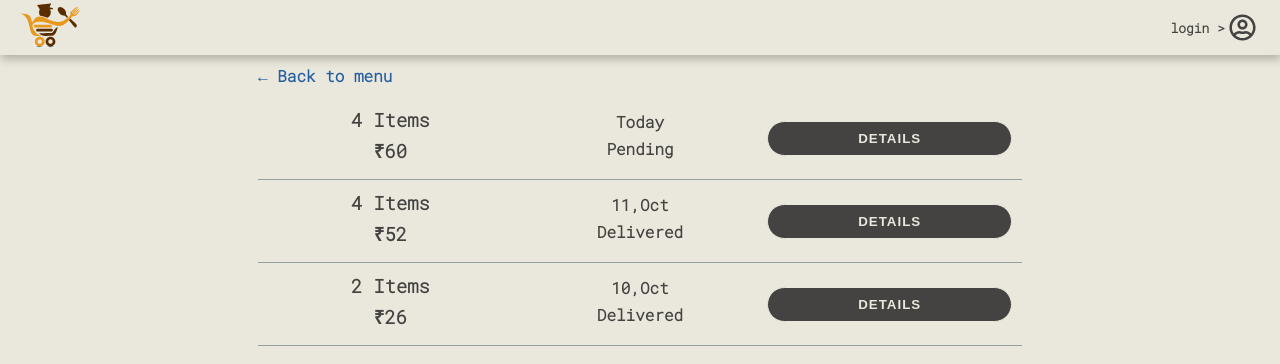
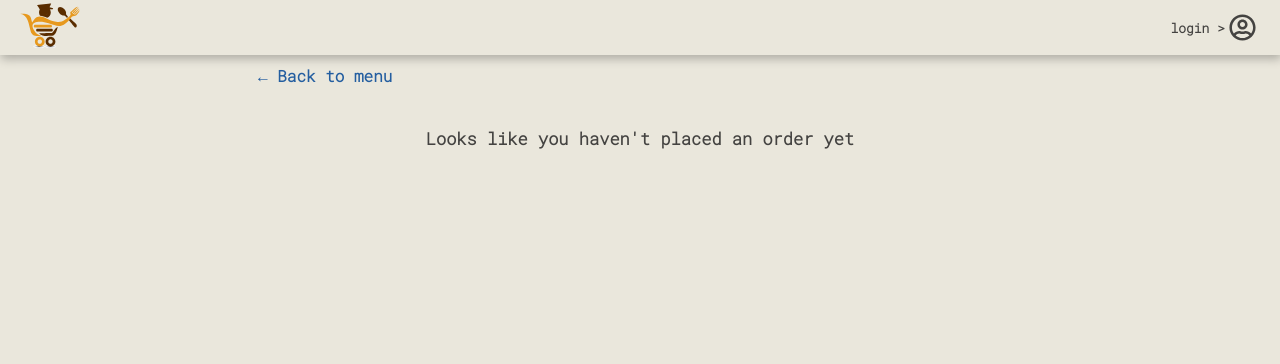
Before and after one commit to GS-Jatt/Fast-Order, a React (Vite) app: page /orders in a window 1280 px wide. Shown: the top 364 px of the page. Built offline with nearby package versions, Linux system fonts and the light colour scheme.

Commit message:
feat: add server

```diff
--- a/package.json
+++ b/package.json
@@ -11,6 +11,7 @@
   },
   "dependencies": {
     "@reduxjs/toolkit": "^1.9.6",
+    "date-fns": "^4.1.0",
     "react": "^18.2.0",
     "react-dom": "^18.2.0",
     "react-hot-toast": "^2.4.1",
@@ -28,5 +29,6 @@
     "eslint-plugin-react-hooks": "^4.6.0",
     "eslint-plugin-react-refresh": "^0.4.3",
     "vite": "^4.4.5"
-  }
+  },
+  "packageManager": "pnpm@10.11.0+sha512.6540583f41cc5f628eb3d9773ecee802f4f9ef9923cc45b69890fb47991d4b092964694ec3a4f738a420c918a333062c8b925d312f42e4f0c263eb603551f977"
 }
--- a/src/features/cart/CartSlice.js
+++ b/src/features/cart/CartSlice.js
@@ -1,130 +1,162 @@
 import { createSlice } from "@reduxjs/toolkit";
+import { updateCart } from "../../services/cart";
+import { addOrder } from "../../services/order";
 
 const initial = {
-
-    cart:[],
-    order:[
-      {
-        date: {
-          day: 10,
-          month: 9
-        },
-        id: 1697111825240,
-        oder: [
-          {
-            id: 1,
-            name: 'Margherita',
-            quantity: 1,
-            unitPrice: 12,
-            totalPrice: 12
-          },
-          {
-            id: 2,
-            name: 'Capricciosa',
-            quantity: 1,
-            unitPrice: 14,
-            totalPrice: 14
-          }
-        ],
-            status: 'Delivered'
-      },
-      {
-        date: {
-          day: 11,
-          month: 9
-        },
-        id: 1697111948956,
-        oder: [
-          {
-            id: 1,
-            name: 'Margherita',
-            quantity: 2,
-            unitPrice: 12,
-            totalPrice: 24
-          },
-          {
-            id: 2,
-            name: 'Capricciosa',
-            quantity: 2,
-            unitPrice: 14,
-            totalPrice: 28
-          }
-        ],
-          status: 'Delivered'
-      },
-      {
-        date: {
-          day: 12,
-          month: 9
-        },
-        id: 1697111961251,
-        oder: [
-          {
-            id: 9,
-            name: 'Pepperoni',
-            quantity: 1,
-            unitPrice: 14,
-            totalPrice: 14
-          },
-          {
-            id: 10,
-            name: 'Hawaiian',
-            quantity: 1,
-            unitPrice: 15,
-            totalPrice: 15
-          },
-          {
-            id: 11,
-            name: 'Spinach and Mushroom',
-            quantity: 1,
-            unitPrice: 15,
-            totalPrice: 15
-          },
-          {
-            id: 12,
-            name: 'Mediterranean',
-            quantity: 1,
-            unitPrice: 16,
-            totalPrice: 16
-          }
-        ],
-        status: 'Pending'
-      }
+  cart: [],
+  order: [
+    //   {
+    //     date: {
+    //       day: 10,
+    //       month: 9,
+    //     },
+    //     id: 1697111825240,
+    //     oder: [
+    //       {
+    //         id: 1,
+    //         name: "Margherita",
+    //         quantity: 1,
+    //         unitPrice: 12,
+    //         totalPrice: 12,
+    //       },
+    //       {
+    //         id: 2,
+    //         name: "Capricciosa",
+    //         quantity: 1,
+    //         unitPrice: 14,
+    //         totalPrice: 14,
+    //       },
+    //     ],
+    //     status: "Delivered",
+    //   },
+    //   {
+    //     date: {
+    //       day: 11,
+    //       month: 9,
+    //     },
+    //     id: 1697111948956,
+    //     oder: [
+    //       {
+    //         id: 1,
+    //         name: "Margherita",
+    //         quantity: 2,
+    //         unitPrice: 12,
+    //         totalPrice: 24,
+    //       },
+    //       {
+    //         id: 2,
+    //         name: "Capricciosa",
+    //         quantity: 2,
+    //         unitPrice: 14,
+    //         totalPrice: 28,
+    //       },
+    //     ],
+    //     status: "Delivered",
+    //   },
+    //   {
+    //     date: {
+    //       day: 12,
+    //       month: 9,
+    //     },
+    //     id: 1697111961251,
+    //     oder: [
+    //       {
+    //         id: 9,
+    //         name: "Pepperoni",
+    //         quantity: 1,
+    //         unitPrice: 14,
+    //         totalPrice: 14,
+    //       },
+    //       {
+    //         id: 10,
+    //         name: "Hawaiian",
+    //         quantity: 1,
+    //         unitPrice: 15,
+    //         totalPrice: 15,
+    //       },
+    //       {
+    //         id: 11,
+    //         name: "Spinach and Mushroom",
+    //         quantity: 1,
+    //         unitPrice: 15,
+    //         totalPrice: 15,
+    //       },
+    //       {
+    //         id: 12,
+    //         name: "Mediterranean",
+    //         quantity: 1,
+    //         unitPrice: 16,
+    //         totalPrice: 16,
+    //       },
+    //     ],
+    //     status: "Pending",
+    //   },
   ],
 };
 
 const cartSlice = createSlice({
-    name:'cart',
+  name: "cart",
   initialState: initial,
-    reducers:{
-        addItem(state, action){
+  reducers: {
+    setCart(state, action) {
+      state.cart = action.payload;
+    },
+    addItem(state, action) {
       state.cart.push(action.payload);
+      updateCart(state.cart);
     },
-        deleteItem(state, action){
-            state.cart = state.cart.filter((item)=>item.id!==action.payload);
+    deleteItem(state, action) {
+      state.cart = state.cart.filter((item) => item.id !== action.payload);
+      updateCart(state.cart);
     },
-        incQuantity(state, action){
-
+    incQuantity(state, action) {
       const item = state.cart.find((item) => item.id === action.payload);
-            item.quantity ++;
+      item.quantity++;
       item.totalPrice = item.quantity * item.unitPrice;
+      updateCart(state.cart);
     },
     decQuantity(state, action) {
       const item = state.cart.find((item) => item.id === action.payload);
-            item.quantity --;
+      item.quantity--;
       item.totalPrice = item.quantity * item.unitPrice;
+      updateCart(state.cart);
     },
-        clearCart(state, action){
+    clearCart(state, action) {
       state.cart = [];
+      updateCart(state.cart);
     },
-        addOder(state, action){
+    addOder(state, action) {
+      state.order.push({
+        date: action.payload,
+        orderId: Date.now(),
+        oder: state.cart,
+        status: "Pending",
+      });
+      addOrder({
+        date: action.payload,
+        id: 23,
+        orderId: Date.now(),
+        oder: state.cart,
+        status: "Pending",
+      });
+      state.cart = [];
+      updateCart(state.cart);
+    },
+    setOrder(state, action) {
+      state.order = action.payload;
+    },
+  },
+});
 
-            state.order.push({ date: action.payload, id: Date.now(), oder: state.cart, status:'Pending'});
-            state.cart =[];
-        }
-    }
-})
+export const reducer = cartSlice.reducer;
 
-export const reducer =  cartSlice.reducer;
-
-export const {addItem, addOder, deleteItem, incQuantity, decQuantity, clearCart} = cartSlice.actions
+export const {
+  addItem,
+  addOder,
+  deleteItem,
+  incQuantity,
+  decQuantity,
+  clearCart,
+  setCart,
+  setOrder,
+} = cartSlice.actions;
--- a/src/features/orders/OrderDetails.jsx
+++ b/src/features/orders/OrderDetails.jsx
@@ -3,11 +3,13 @@ import Oders, { StyledLink } from "../../page/Oders";
 import { useParams } from "react-router-dom";
 import { useSelector } from "react-redux";
 import OrderDetailItem from "./OrderDetailItem";
+import { useNavigate } from "react-router-dom";
+import { Empty } from "../../ui/Empty";
 
 const StyledDetails = styled.div`
   padding: 15px;
   /* color: #02343f; */
-  & h2{
+  & h2 {
     margin-bottom: 15px;
   }
 `;
@@ -16,18 +18,28 @@ const Totale = styled.div`
   display: flex;
   justify-content: space-between;
   padding: 10px 0;
-`
+`;
 
 export default function OrderDetails() {
   const { id } = useParams();
   const order = useSelector((state) => state.cart.order).find(
-    (order) => order.id === +id
+    (order) => order.orderId === +id,
   );
+
+  if (!order) {
+    return (
+      <StyledDetails>
+        <StyledLink to={-1}> &larr; Back to orders</StyledLink>
+        <h2>Order #{id} </h2>
+        <Empty className="">Not found</Empty>
+      </StyledDetails>
+    );
+  }
   console.log(order);
   return (
     <StyledDetails>
       <StyledLink to={-1}> &larr; Back to orders</StyledLink>
-      <h2>Order #{order.id} </h2>
+      <h2>Order #{order.orderId} </h2>
       {order.oder.map((item) => (
         <OrderDetailItem key={item.id} item={item} />
       ))}
--- a/src/features/orders/OrderItem.jsx
+++ b/src/features/orders/OrderItem.jsx
@@ -35,7 +35,7 @@ export default function OrderItem({ order }) {
   const totalItem = order.oder.reduce((acc, cur) => (acc += cur.quantity), 0);
   const totalPrice = order.oder.reduce(
     (acc, cur) => (acc += cur.totalPrice),
-    0
+    0,
   );
   const monthsArray = [
     "January",
@@ -61,12 +61,14 @@ export default function OrderItem({ order }) {
       </Left>
       <Meddle>
         <h4>
-          {order.date.day === new Date().getDate() ? "Today" : `${ order.date.day},${month.slice(0, 3)}`}
+          {order.date.day === new Date().getDate()
+            ? "Today"
+            : `${order.date.day},${month.slice(0, 3)}`}
         </h4>
         <h4>{order.status}</h4>
       </Meddle>
       <Button>
-        <Link to={`${order.id}`}>Details</Link>
+        <Link to={`${order.orderId}`}>Details</Link>
       </Button>
     </StyledOrderItem>
   );
--- a/src/page/Oders.jsx
+++ b/src/page/Oders.jsx
@@ -6,7 +6,6 @@ import OrderItem from "../features/orders/OrderItem";
 
 const StyledOders = styled.div`
   padding: 10px;
-
 `;
 export const StyledLink = styled(Link)`
   display: inline-block;
@@ -27,7 +26,7 @@ export default function Oders() {
       ) : (
         oders
           .toReversed()
-          .map((oder) => <OrderItem key={oder.oder.id} order={oder} />)
+          .map((order) => <OrderItem key={order.orderId} order={order} />)
       )}
     </StyledOders>
   );
--- a/src/page/login.jsx
+++ b/src/page/login.jsx
@@ -1,6 +1,7 @@
 import { useState } from "react";
 import styled from "styled-components";
 import { useNavigate, useSearchParams } from "react-router-dom";
+import { login } from "../services/login";
 
 const StyledDiv = styled.div`
   width: 100%;
@@ -32,7 +33,7 @@ const LoginDiv = styled.div`
     background-color: var(--main-color);
     color: var(--bg-color);
   }
-  & h2{
+  & h2 {
     margin-bottom: 30px;
     text-align: center;
   }
@@ -49,20 +50,22 @@ const Input = styled.input`
 
 export default function Login() {
   const [searchParam] = useSearchParams();
-  const [name, setName] = useState("");
+  const [name, setName] = useState("test@user.com");
   const navigate = useNavigate();
-  const [password, setPassword] = useState("");
-  function hanleSubmit(e) {
+  const [password, setPassword] = useState("testuser");
+  async function handleSubmit(e) {
     e.preventDefault();
-    const user = { name: name, password: password };
-    localStorage.setItem("user", JSON.stringify(user));
-    navigate(-1);
+    // const user = { name: name, password: password };
+    const { data, error } = await login(name, password);
+    console.log("data", data);
+    data && localStorage.setItem("user", JSON.stringify(data));
+    error == null && navigate(-1);
   }
   return (
     <StyledDiv>
       <LoginDiv>
-        {searchParam.get('Login') && <h2>To place your order,Please login</h2>}
-        <form onSubmit={hanleSubmit}>
+        {searchParam.get("Login") && <h2>To place your order,Please login</h2>}
+        <form onSubmit={handleSubmit}>
           <label>User Name</label>
           <Input
             type="text"
--- /dev/null
+++ b/src/services/cart.js
@@ -0,0 +1,35 @@
+import { SERVER_URL } from "../utils/util";
+import { getUser } from "./login";
+
+export function updateCart(data) {
+  const user = getUser();
+  if (!user) {
+    return;
+  }
+  fetch(SERVER_URL + "cart/" + user.id, {
+    body: JSON.stringify(data),
+    headers: {
+      "Content-Type": "application/json",
+    },
+    method: "PUT",
+  })
+    .then((res) => {
+      console.log(res);
+    })
+    .catch((err) => console.error("update cart error", err));
+}
+
+export async function getCart(setCart) {
+  const user = getUser();
+  const res = await fetch(SERVER_URL + "cart/" + user.id, {
+    headers: {
+      "Content-Type": "application/json",
+    },
+  });
+  if (!res.ok) {
+    return;
+  }
+  const data = await res.json();
+  console.log("cart", data);
+  setCart(data);
+}
--- /dev/null
+++ b/src/services/login.js
@@ -0,0 +1,32 @@
+/**
+ * @type {string}
+ */
+const URL = import.meta.env.VITE_SERVER_URL;
+/**
+ *
+ * @param {string} email
+ * @param {string} password
+ */
+export async function login(email, password) {
+  try {
+    const res = await fetch(URL + "login", {
+      body: JSON.stringify({ email, password }),
+      headers: {
+        "Content-Type": "application/json",
+      },
+      method: "POST",
+    });
+    if (!res.ok) {
+      return { error: res.body, data: null };
+    }
+
+    const data = await res.json();
+    return { data, error: null };
+  } catch (err) {
+    return { error: err.message || "network error", data: null };
+  }
+}
+
+export function getUser() {
+  return JSON.parse(localStorage.getItem("user"));
+}
--- /dev/null
+++ b/src/services/order.js
@@ -0,0 +1,50 @@
+import { fromUnixTime, getUnixTime, toDate } from "date-fns";
+import { SERVER_URL } from "../utils/util";
+import { getUser } from "./login";
+
+export function addOrder(data) {
+  const user = getUser();
+  const order = { ...data };
+
+  if (!user) {
+    return;
+  }
+  order.id = user.id;
+  order.date = getUnixTime(new Date());
+  order.oder = JSON.stringify(order.oder);
+
+  fetch(SERVER_URL + "order/" + user.id, {
+    body: JSON.stringify(order),
+    headers: {
+      "Content-Type": "application/json",
+    },
+    method: "PUT",
+  })
+    .then((res) => {
+      console.log("add order ", res);
+    })
+    .catch((err) => console.error("add order error", err));
+}
+
+export async function getOrder(setOrder) {
+  const user = getUser();
+  const res = await fetch(SERVER_URL + "order/" + user.id, {
+    headers: {
+      "Content-Type": "application/json",
+    },
+  });
+  if (!res.ok) {
+    return;
+  }
+  const data = await res.json();
+  if (Array.isArray(data)) {
+    data.forEach((item) => {
+      item.oder = JSON.parse(item.oder);
+      const date = fromUnixTime(item.date);
+      item.date = { month: date.getMonth(), day: date.getDay() };
+    });
+  }
+
+  console.log("order", data);
+  setOrder(data);
+}
--- a/src/ui/Layout.jsx
+++ b/src/ui/Layout.jsx
@@ -2,12 +2,18 @@ import Navbar from "./Navbar";
 import ButtomBar from "./ButtomBar";
 import { Outlet } from "react-router-dom";
 import { styled } from "styled-components";
+import { useDispatch, useSelector } from "react-redux";
+import { useEffect } from "react";
+import { getUser } from "../services/login";
+import { getCart } from "../services/cart";
+import { setCart, setOrder } from "../features/cart/CartSlice";
+import { getOrder } from "../services/order";
 
 const StyledLayout = styled.div`
   display: grid;
   grid-template-rows: auto 1fr auto;
   /* grid-template-columns: 1fr; */
-  height:100vh;
+  height: 100vh;
 
   /* width: 100%; */
   background-color: var(--bg-color);
@@ -16,7 +22,6 @@ const StyledLayout = styled.div`
 const Content = styled.div`
   grid-row: 2;
   overflow-y: scroll;
-
 
   & main {
     max-width: 49rem;
@@ -28,6 +33,23 @@ const Content = styled.div`
 `;
 
 export default function Layout() {
+  const dispach = useDispatch();
+
+  useEffect(() => {
+    function setcart(data) {
+      dispach(setCart(data));
+    }
+    function setorder(data) {
+      data && data.length > 0 && dispach(setOrder(data));
+    }
+
+    const user = getUser();
+    if (user) {
+      getCart(setcart);
+      getOrder(setorder);
+    }
+  }, [dispach]);
+
   return (
     <StyledLayout id="layout">
       <Navbar />
--- /dev/null
+++ b/src/utils/util.js
@@ -0,0 +1,4 @@
+/**
+ * @type {string}
+ */
+export const SERVER_URL = import.meta.env.VITE_SERVER_URL;
```
Also changed, not shown: 2 other files (tests, documents, lock files or other folders). Lines whose indentation alone changed are shown as unchanged.
